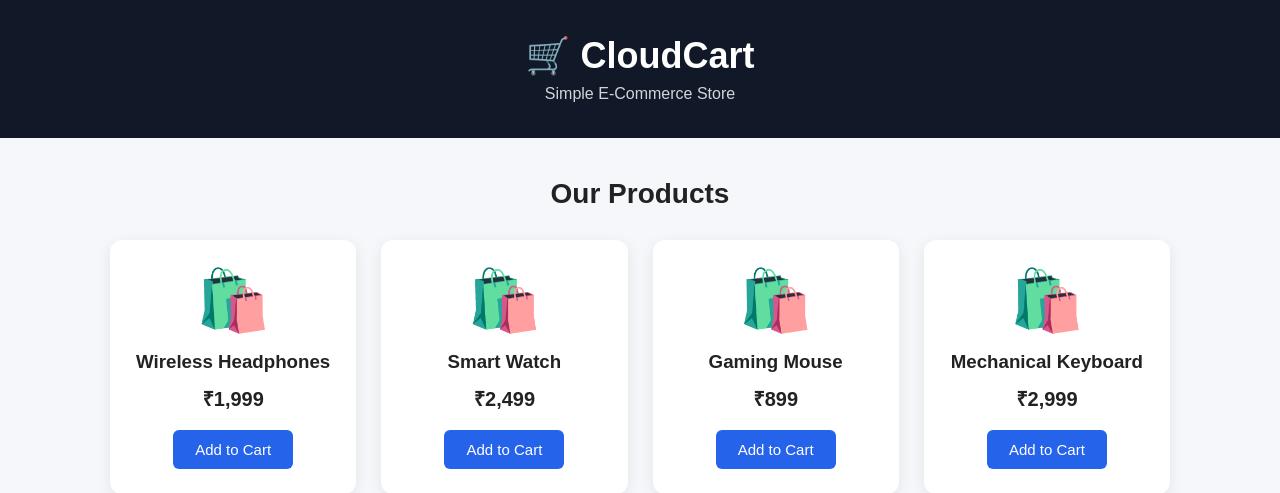
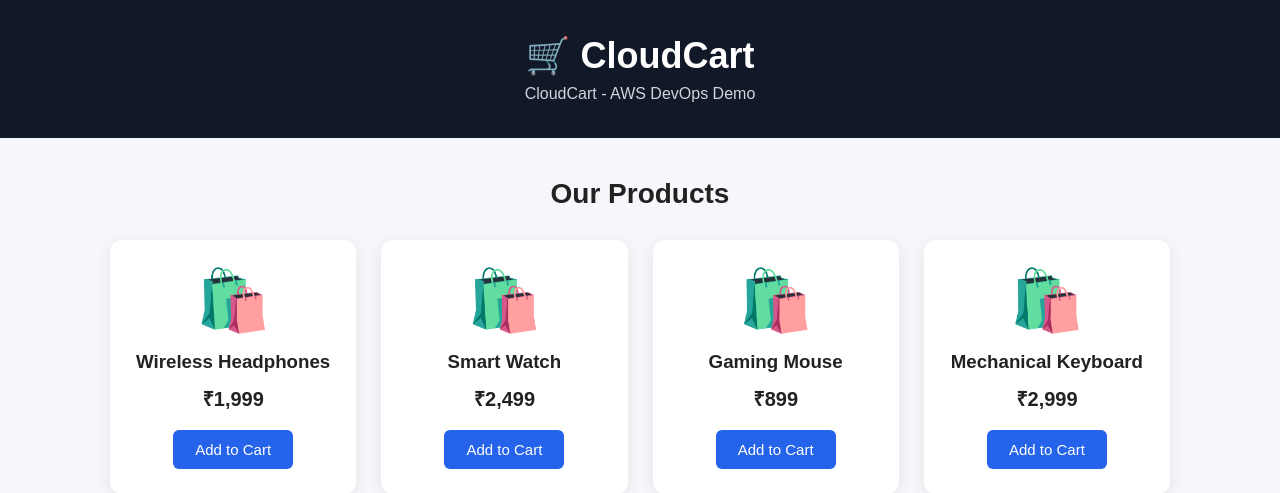
Before and after one commit to Dhayanidhi2003/aws-Devops-ecommerce, a Flask app: page / in a window 1280 px wide. Shown: the top 493 px of the page. Run offline with Flask 3, Linux system fonts and the light colour scheme.

Commit message:
Test GitHub webhook

```diff
--- a/templates/index.html
+++ b/templates/index.html
@@ -10,7 +10,7 @@
 
     <header>
         <h1>🛒 CloudCart</h1>
-        <p>Simple E-Commerce Store</p>
+        <p>CloudCart - AWS DevOps Demo</p>
     </header>
 
     <main>
```
